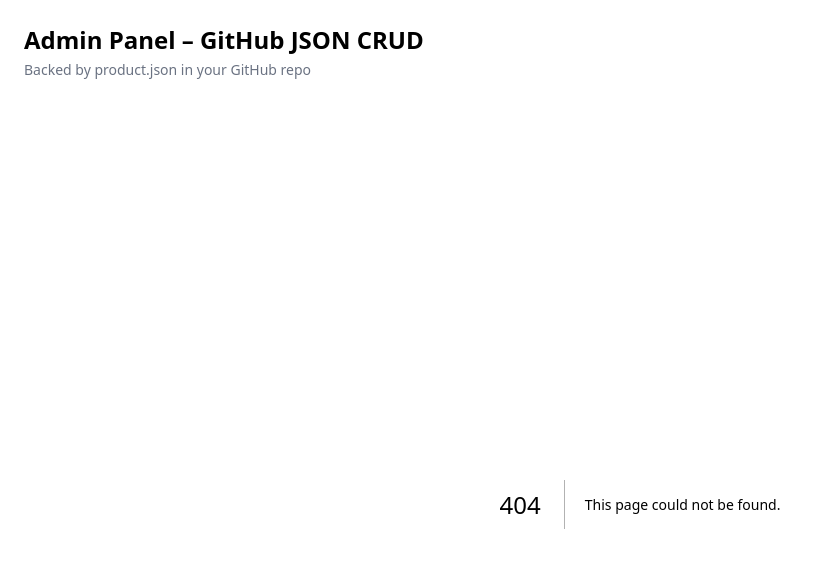
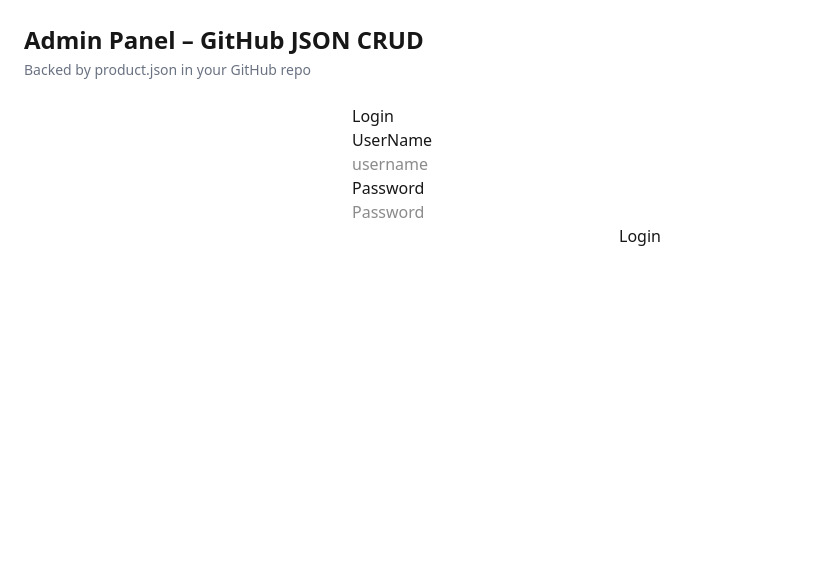
Before and after one commit to salman92-dev/grocery-admin, a Next.js app: page /login in a window 1280 px wide. Before the commit this address had no page. Shown: the top 568 px of the page, without its empty margins (0-815 px from the left). Built offline with nearby package versions, Linux system fonts and the light colour scheme.

Commit message:
Add files via upload

```diff
--- a/src/app/add-product/page.js
+++ b/src/app/add-product/page.js
@@ -6,7 +6,7 @@
 export default function AddProductPage() {
   const [form, setForm] = useState({
     name: "",
-    price: "",
+    price: 0, // 👈 keep as number from start
     category: "",
     image: "",
   });
@@ -14,7 +14,12 @@
   const [uploading, setUploading] = useState(false);
 
   const handleChange = (e) => {
-    setForm((prev) => ({ ...prev, [e.target.name]: e.target.value }));
+    const { name, value } = e.target;
+
+    setForm((prev) => ({
+      ...prev,
+      [name]: name === "price" ? Number(value) : value, // 👈 convert price to number
+    }));
   };
 
   const handleFileUpload = async (e) => {
@@ -45,7 +50,6 @@
   const handleSubmit = async (e) => {
     e.preventDefault();
 
-    // ✅ Validation: require either upload OR url
     if (!form.image) {
       alert("Please provide an image (upload or URL).");
       return;
@@ -56,14 +60,14 @@
       const res = await fetch("/api/add-product", {
         method: "POST",
         headers: { "Content-Type": "application/json" },
-        body: JSON.stringify(form),
+        body: JSON.stringify(form), // 👈 price is already number
       });
 
       const data = await res.json();
       if (!res.ok) throw new Error(data.error || "Failed to add product");
 
       alert("✅ Product added successfully!");
-      setForm({ name: "", price: "", category: "", image: "" });
+      setForm({ name: "", price: 0, category: "", image: "" });
     } catch (err) {
       alert(err.message);
     } finally {
--- a/src/app/components/update-product.js
+++ b/src/app/components/update-product.js
@@ -10,13 +10,23 @@
 
   // ✅ Sync form when modal opens
   useEffect(() => {
-    if (product) setForm(product);
+    if (product) {
+      setForm({
+        ...product,
+        price: Number(product.price) || 0, // ensure price is number
+      });
+    }
   }, [product]);
 
   if (!isOpen) return null;
 
+  // ✅ Fix: convert price to number
   const handleChange = (e) => {
-    setForm((prev) => ({ ...prev, [e.target.name]: e.target.value }));
+    const { name, value } = e.target;
+    setForm((prev) => ({
+      ...prev,
+      [name]: name === "price" ? parseFloat(value) || 0 : value,
+    }));
   };
 
   const handleSubmit = async (e) => {
@@ -26,15 +36,18 @@
       const res = await fetch(`/api/update-product/${form.id}`, {
         method: "PUT",
         headers: { "Content-Type": "application/json" },
-        body: JSON.stringify(form),
+        body: JSON.stringify({
+          ...form,
+          price: Number(form.price), // ✅ force numeric before saving
+        }),
       });
 
       const data = await res.json();
       if (!res.ok) throw new Error(data.error || "Failed to update product");
 
       toast.success("Product updated successfully!");
-      onSave();   // refresh product list
-      onClose();  // close modal
+      onSave(); // refresh product list
+      onClose(); // close modal
     } catch (err) {
       toast.error(err.message);
     } finally {
@@ -81,11 +94,13 @@
                 />
               </div>
               <div>
-                <label className="block text-sm font-medium mb-1">Price (PKR)</label>
+                <label className="block text-sm font-medium mb-1">
+                  Price (PKR)
+                </label>
                 <input
                   type="number"
                   name="price"
-                  value={form.price || ""}
+                  value={form.price ?? ""}
                   onChange={handleChange}
                   className="w-full px-3 py-2 border rounded-lg focus:ring-2 focus:ring-blue-500 outline-none"
                   required
--- /dev/null
+++ b/src/app/login/page.js
@@ -0,0 +1,63 @@
+'use client'
+import { useState,useEffect } from "react";
+import { useRouter } from "next/navigation";
+const Login = () => {
+    const [username, setuserName] =useState("");
+    const [password, setPassword] =useState("");
+    const [error, setError] =useState(null);
+    const router = useRouter();
+    // static credentials
+    const user = "@salman"
+    const userpass = "12345678"
+    const handleSubmit = async (e)=>{
+        e.preventDefault();
+        // const res = await fetch("/api/login",{
+        //     method : "Post",
+        //     headers : {
+        //         "content-Type" : "application/json"
+        //     },
+        //     body : JSON.stringify({username,password})
+        // });
+        if(username === user && password === userpass){
+            router.push("/");
+        } else {
+            // const data = await res.json();
+            setError("invalid credentials");
+        }
+    };
+
+    return (
+        <section>
+            <div className="max-w-xl mx-auto">
+                <h1>Login</h1>
+                <form className="flex flex-col">
+                    <label>UserName</label>
+                    <input
+                        type="text"
+                        name="user"
+                        autoComplete="true"
+                        id="user"
+                        placeholder="username"
+                        value={username}
+                        onChange={(e)=>{setuserName(e.target.value)}}
+                    />
+                    <label>Password</label>
+                    <input
+                      type="password"
+                      name="password"
+                      autoComplete="true"
+                      id="password"
+                      placeholder="Password"
+                      value={password}
+                      onChange={(e) => {setPassword(e.target.value)}}
+                      />
+                    <button type="submit" onClick={handleSubmit}>
+                        Login
+                    </button>
+                </form>
+                {error && <p className="text-red-500">{error}</p>}
+            </div>
+        </section>
+    )
+}
+export default Login;
```
